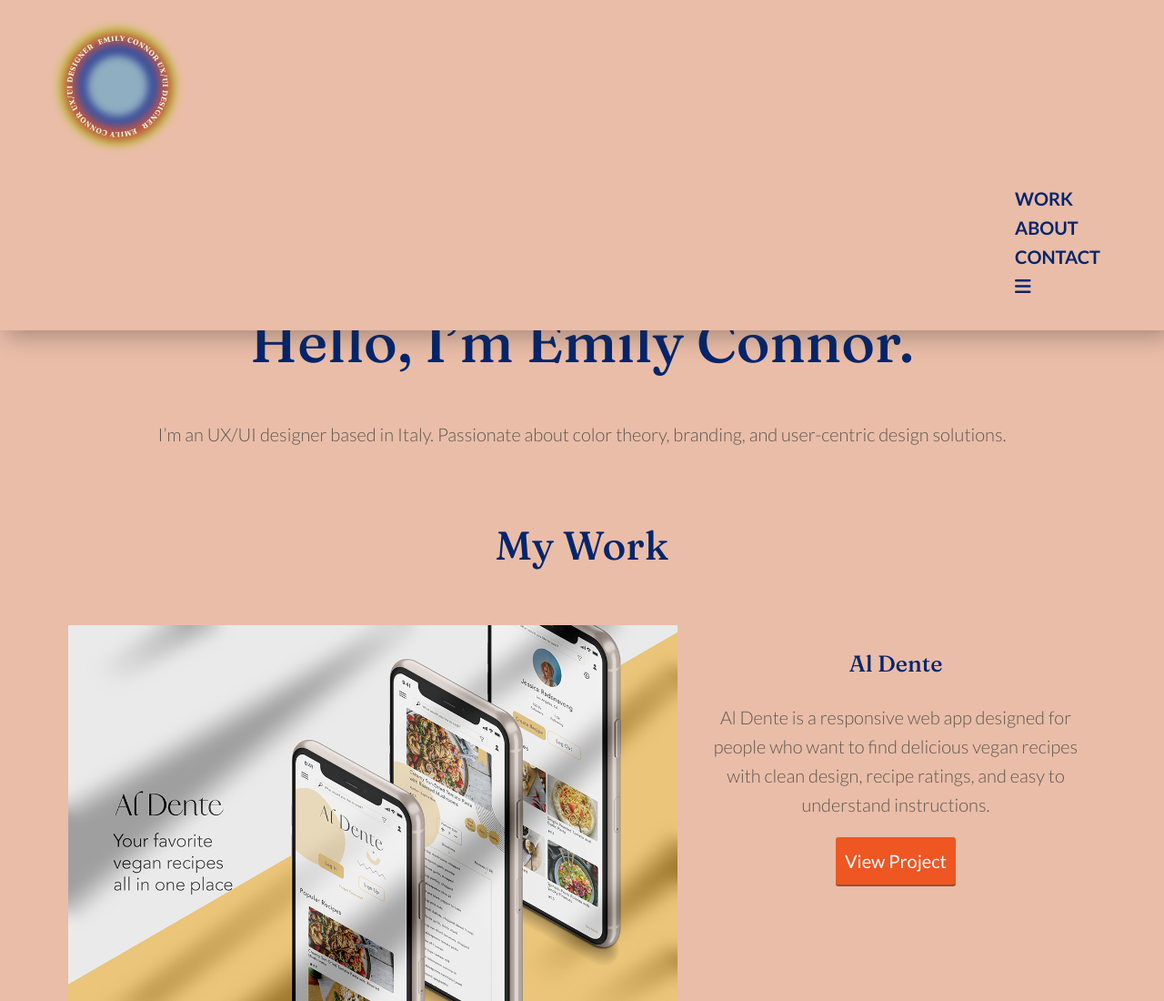
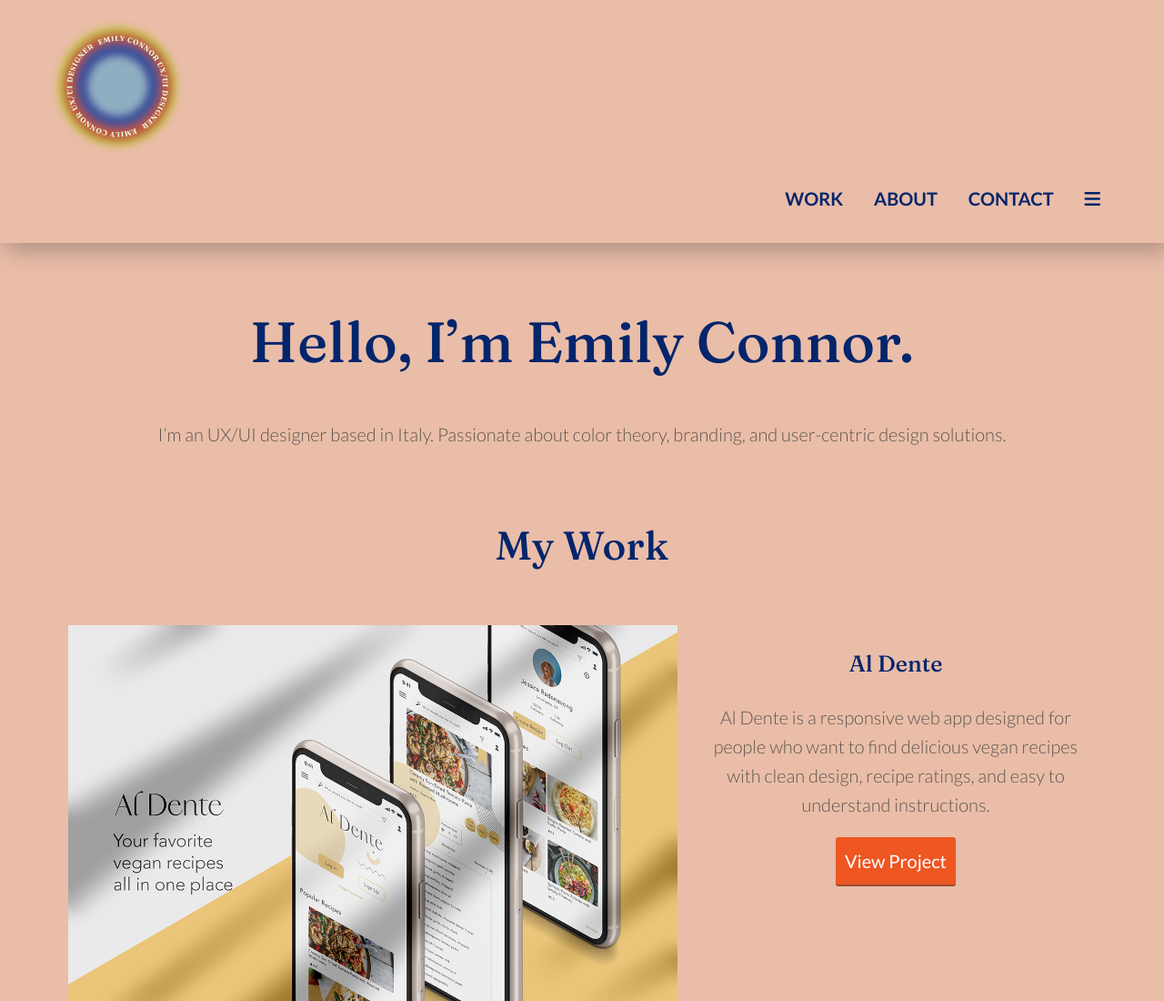
Before and after one commit to emilymconnor/portfolio-website, a plain HTML site: page index.html in a window 1280 px wide. Shown: the top 1100 px of the page at 91% size. Drawn offline with nearby package versions, Linux system fonts and the light colour scheme.

Commit message:
move nav inline block to larger screen sizes

```diff
--- a/css/style.css
+++ b/css/style.css
@@ -203,6 +203,9 @@ Medium devices (640px and larger)
     float: right;
     margin-top: 4px;
   }
+  nav > ul > li {
+    display: inline-block;
+  }
   main {
     padding-top: 250px;
   }
```
